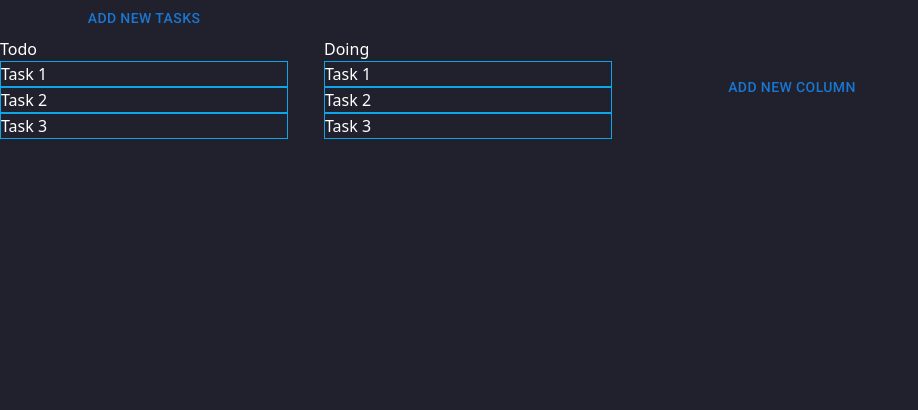
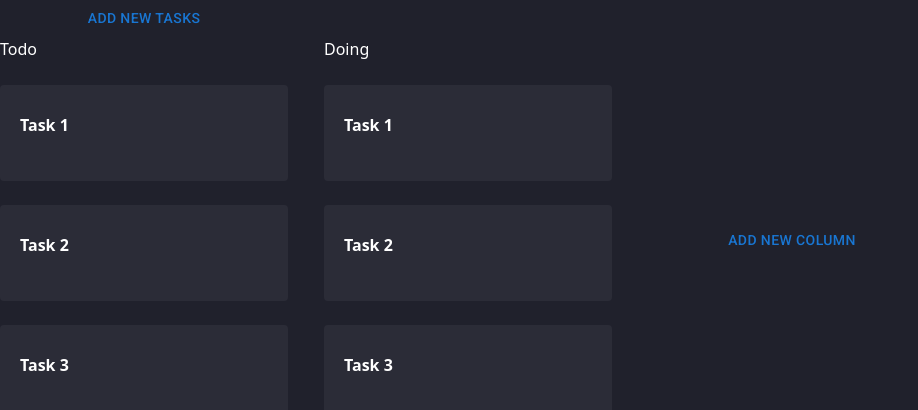
Before and after one commit to sarvesh-gaurishankar-sawant/team-progress-tracker, a React (Create React App) app in the folder frontend/: page / in a window 1280 px wide. Shown: the top 410 px of the page, without its empty margins (0-918 px from the left). Built offline with nearby package versions, Linux system fonts and the light colour scheme.

Commit message:
Show task previews on columns

```diff
--- a/frontend/src/components/Columns/Column.tsx
+++ b/frontend/src/components/Columns/Column.tsx
@@ -47,7 +47,7 @@ export default function Column({ column }: Props) {
   //Display task previews on column
   const tasksPreviewDataSJSX = tasksPreviewData.map(taskPreviewData => {
     return(
-      <div key={taskPreviewData._id} className="w-72 border border-sky-500">
+      <div key={taskPreviewData._id} className="w-72 mb-6 bg-[#2B2C37] h-24	rounded py-7 px-5 font-bold">
         {taskPreviewData.title}
       </div>
     )
@@ -56,7 +56,7 @@ export default function Column({ column }: Props) {
   return (
     <div className="w-72">
       {/* Column Title */}
-      <div key={column.index}>{column.title}</div>
+      <div key={column.index} className="mb-6">{column.title}</div>
       {/* Tasks */}
       {tasksPreviewDataSJSX}
     </div>
```
